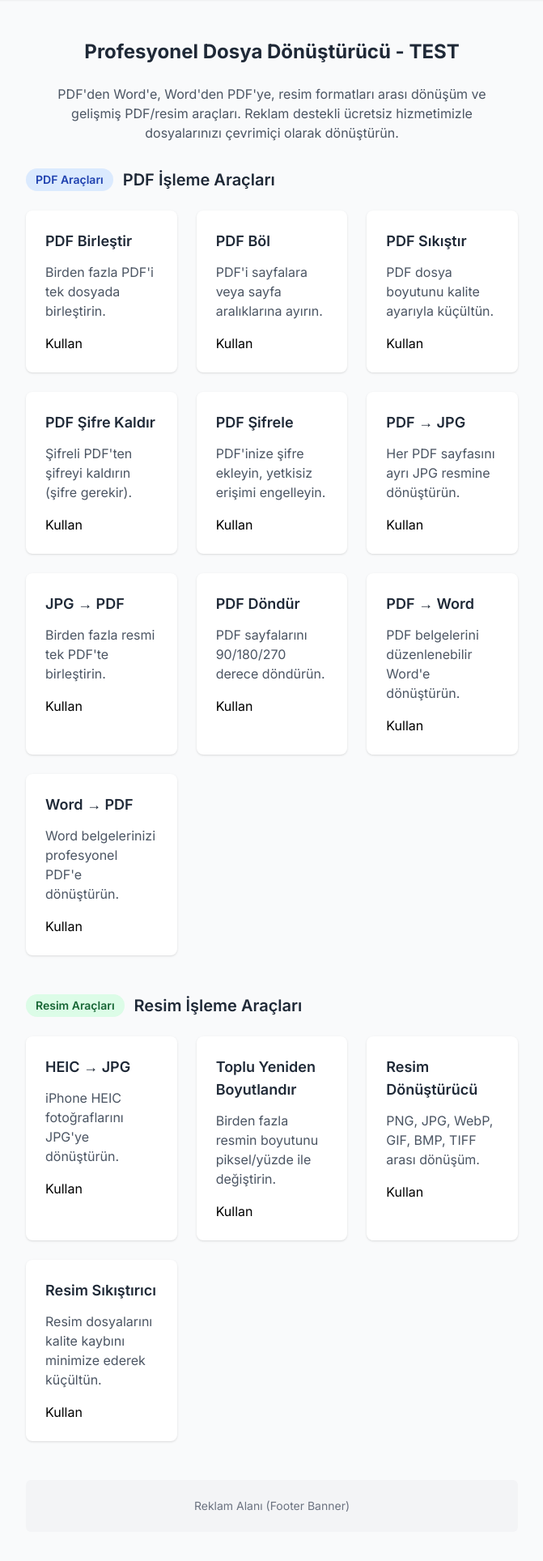
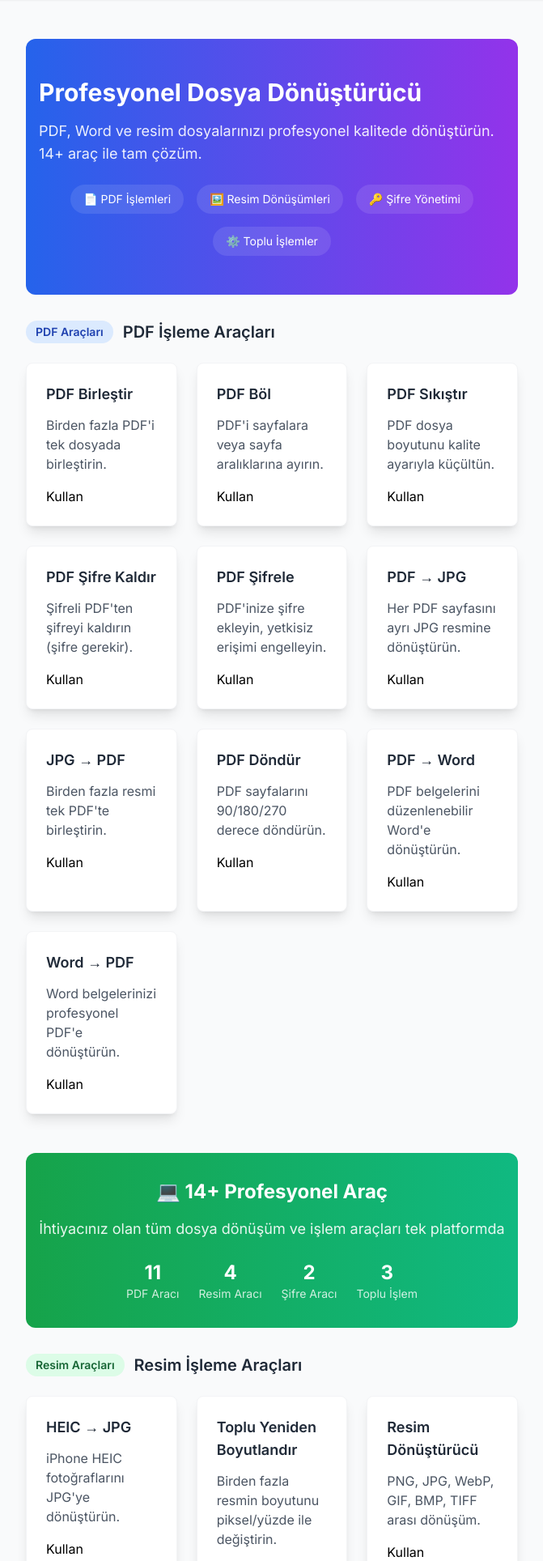
Before and after one commit to yusufonogul-beep/padel-file-converter, a Flask app: page / in a window 1280 px wide. Shown: the part 64-1992 px from the top of the page at 81% size, without its empty margins (304-975 px from the left). Run offline with Flask 3, Linux system fonts and the light colour scheme; some libraries are stand-ins or nearby versions.

Commit message:
Redesign homepage with modern gradient sections, improved cards, and better visual hierarchy

```diff
--- a/templates/index.html
+++ b/templates/index.html
@@ -1,11 +1,16 @@
 {% extends "base.html" %}
 {% block content %}
-<div class="text-center">
-    <h2 class="text-2xl font-bold text-gray-800 mb-6">Profesyonel Dosya Dönüştürücü - TEST</h2>
-    <p class="mb-8 text-gray-600 max-w-xl mx-auto">
-        PDF'den Word'e, Word'den PDF'ye, resim formatları arası dönüşüm ve gelişmiş PDF/resim araçları.
-        Reklam destekli ücretsiz hizmetimizle dosyalarınızı çevrimiçi olarak dönüştürün.
-    </p>
+<div class="bg-gradient-to-r from-blue-600 to-purple-600 text-white py-12 rounded-xl mb-8">
+    <div class="max-w-4xl mx-auto px-4">
+        <h2 class="text-3xl font-bold mb-4">Profesyonel Dosya Dönüştürücü</h2>
+        <p class="text-lg opacity-90 mb-6">PDF, Word ve resim dosyalarınızı profesyonel kalitede dönüştürün. 14+ araç ile tam çözüm.</p>
+        <div class="flex flex-wrap gap-4 justify-center">
+            <div class="bg-white/10 px-4 py-2 rounded-full text-sm">📄 PDF İşlemleri</div>
+            <div class="bg-white/10 px-4 py-2 rounded-full text-sm">🖼️ Resim Dönüşümleri</div>
+            <div class="bg-white/10 px-4 py-2 rounded-full text-sm">🔑 Şifre Yönetimi</div>
+            <div class="bg-white/10 px-4 py-2 rounded-full text-sm">⚙️ Toplu İşlemler</div>
+        </div>
+    </div>
 </div>
 
 <!-- PDF Araçları -->
@@ -16,61 +21,61 @@
     </h3>
     <div class="grid gap-6 sm:grid-cols-2 lg:grid-cols-3">
         <!-- Merge PDF -->
-        <div class="bg-white p-6 rounded-lg shadow hover:shadow-md transition-shadow">
+        <div class="bg-white p-6 rounded-lg shadow-lg hover:shadow-xl transition-all duration-300 transform hover:-translate-y-1 border border-gray-100">
             <h4 class="text-lg font-semibold text-gray-800 mb-3">PDF Birleştir</h4>
             <p class="text-gray-600 mb-4">Birden fazla PDF'i tek dosyada birleştirin.</p>
             <a href="/merge-pdf" class="btn-primary">Kullan</a>
         </div>
         <!-- Split PDF -->
-        <div class="bg-white p-6 rounded-lg shadow hover:shadow-md transition-shadow">
+        <div class="bg-white p-6 rounded-lg shadow-lg hover:shadow-xl transition-all duration-300 transform hover:-translate-y-1 border border-gray-100">
             <h4 class="text-lg font-semibold text-gray-800 mb-3">PDF Böl</h4>
             <p class="text-gray-600 mb-4">PDF'i sayfalara veya sayfa aralıklarına ayırın.</p>
             <a href="/split-pdf" class="btn-primary">Kullan</a>
         </div>
         <!-- Compress PDF -->
-        <div class="bg-white p-6 rounded-lg shadow hover:shadow-md transition-shadow">
+        <div class="bg-white p-6 rounded-lg shadow-lg hover:shadow-xl transition-all duration-300 transform hover:-translate-y-1 border border-gray-100">
             <h4 class="text-lg font-semibold text-gray-800 mb-3">PDF Sıkıştır</h4>
             <p class="text-gray-600 mb-4">PDF dosya boyutunu kalite ayarıyla küçültün.</p>
             <a href="/compress-pdf" class="btn-primary">Kullan</a>
         </div>
         <!-- PDF Password Remove -->
-        <div class="bg-white p-6 rounded-lg shadow hover:shadow-md transition-shadow">
+        <div class="bg-white p-6 rounded-lg shadow-lg hover:shadow-xl transition-all duration-300 transform hover:-translate-y-1 border border-gray-100">
             <h4 class="text-lg font-semibold text-gray-800 mb-3">PDF Şifre Kaldır</h4>
             <p class="text-gray-600 mb-4">Şifreli PDF'ten şifreyi kaldırın (şifre gerekir).</p>
             <a href="/pdf-password-remove" class="btn-primary">Kullan</a>
         </div>
         <!-- PDF Password Protect -->
-        <div class="bg-white p-6 rounded-lg shadow hover:shadow-md transition-shadow">
+        <div class="bg-white p-6 rounded-lg shadow-lg hover:shadow-xl transition-all duration-300 transform hover:-translate-y-1 border border-gray-100">
             <h4 class="text-lg font-semibold text-gray-800 mb-3">PDF Şifrele</h4>
             <p class="text-gray-600 mb-4">PDF'inize şifre ekleyin, yetkisiz erişimi engelleyin.</p>
             <a href="/pdf-password-protect" class="btn-primary">Kullan</a>
         </div>
         <!-- PDF to JPG -->
-        <div class="bg-white p-6 rounded-lg shadow hover:shadow-md transition-shadow">
+        <div class="bg-white p-6 rounded-lg shadow-lg hover:shadow-xl transition-all duration-300 transform hover:-translate-y-1 border border-gray-100">
             <h4 class="text-lg font-semibold text-gray-800 mb-3">PDF → JPG</h4>
             <p class="text-gray-600 mb-4">Her PDF sayfasını ayrı JPG resmine dönüştürün.</p>
             <a href="/pdf-to-jpg" class="btn-primary">Kullan</a>
         </div>
         <!-- JPG to PDF -->
-        <div class="bg-white p-6 rounded-lg shadow hover:shadow-md transition-shadow">
+        <div class="bg-white p-6 rounded-lg shadow-lg hover:shadow-xl transition-all duration-300 transform hover:-translate-y-1 border border-gray-100">
             <h4 class="text-lg font-semibold text-gray-800 mb-3">JPG → PDF</h4>
             <p class="text-gray-600 mb-4">Birden fazla resmi tek PDF'te birleştirin.</p>
             <a href="/jpg-to-pdf" class="btn-primary">Kullan</a>
         </div>
         <!-- Rotate PDF -->
-        <div class="bg-white p-6 rounded-lg shadow hover:shadow-md transition-shadow">
+        <div class="bg-white p-6 rounded-lg shadow-lg hover:shadow-xl transition-all duration-300 transform hover:-translate-y-1 border border-gray-100">
             <h4 class="text-lg font-semibold text-gray-800 mb-3">PDF Döndür</h4>
             <p class="text-gray-600 mb-4">PDF sayfalarını 90/180/270 derece döndürün.</p>
             <a href="/rotate-pdf" class="btn-primary">Kullan</a>
         </div>
         <!-- PDF to Word -->
-        <div class="bg-white p-6 rounded-lg shadow hover:shadow-md transition-shadow">
+        <div class="bg-white p-6 rounded-lg shadow-lg hover:shadow-xl transition-all duration-300 transform hover:-translate-y-1 border border-gray-100">
             <h4 class="text-lg font-semibold text-gray-800 mb-3">PDF → Word</h4>
             <p class="text-gray-600 mb-4">PDF belgelerini düzenlenebilir Word'e dönüştürün.</p>
             <a href="/pdf-to-word" class="btn-primary">Kullan</a>
         </div>
         <!-- Word to PDF -->
-        <div class="bg-white p-6 rounded-lg shadow hover:shadow-md transition-shadow">
+        <div class="bg-white p-6 rounded-lg shadow-lg hover:shadow-xl transition-all duration-300 transform hover:-translate-y-1 border border-gray-100">
             <h4 class="text-lg font-semibold text-gray-800 mb-3">Word → PDF</h4>
             <p class="text-gray-600 mb-4">Word belgelerinizi profesyonel PDF'e dönüştürün.</p>
             <a href="/word-to-pdf" class="btn-primary">Kullan</a>
@@ -78,7 +83,30 @@
     </div>
 </div>
 
-<!-- Resim Araçları -->
+<div class="bg-gradient-to-r from-green-600 to-emerald-500 text-white py-8 rounded-xl mb-8">
+    <div class="max-w-4xl mx-auto px-4 text-center">
+        <h3 class="text-2xl font-bold mb-4">💻 14+ Profesyonel Araç</h3>
+        <p class="text-lg opacity-90 mb-6">İhtiyacınız olan tüm dosya dönüşüm ve işlem araçları tek platformda</p>
+        <div class="flex flex-wrap gap-6 justify-center">
+            <div class="text-center">
+                <div class="text-2xl font-bold">11</div>
+                <div class="text-sm opacity-80">PDF Aracı</div>
+            </div>
+            <div class="text-center">
+                <div class="text-2xl font-bold">4</div>
+                <div class="text-sm opacity-80">Resim Aracı</div>
+            </div>
+            <div class="text-center">
+                <div class="text-2xl font-bold">2</div>
+                <div class="text-sm opacity-80">Şifre Aracı</div>
+            </div>
+            <div class="text-center">
+                <div class="text-2xl font-bold">3</div>
+                <div class="text-sm opacity-80">Toplu İşlem</div>
+            </div>
+        </div>
+    </div>
+</div>
 <div>
     <h3 class="text-xl font-semibold text-gray-800 mb-6 flex items-center">
         <span class="bg-green-100 text-green-800 px-3 py-1 rounded-full text-sm mr-3">Resim Araçları</span>
@@ -86,25 +114,25 @@
     </h3>
     <div class="grid gap-6 sm:grid-cols-2 lg:grid-cols-3">
         <!-- HEIC to JPG -->
-        <div class="bg-white p-6 rounded-lg shadow hover:shadow-md transition-shadow">
+        <div class="bg-white p-6 rounded-lg shadow-lg hover:shadow-xl transition-all duration-300 transform hover:-translate-y-1 border border-gray-100">
             <h4 class="text-lg font-semibold text-gray-800 mb-3">HEIC → JPG</h4>
             <p class="text-gray-600 mb-4">iPhone HEIC fotoğraflarını JPG'ye dönüştürün.</p>
             <a href="/heic-to-jpg" class="btn-primary">Kullan</a>
         </div>
         <!-- Image Resize -->
-        <div class="bg-white p-6 rounded-lg shadow hover:shadow-md transition-shadow">
+        <div class="bg-white p-6 rounded-lg shadow-lg hover:shadow-xl transition-all duration-300 transform hover:-translate-y-1 border border-gray-100">
             <h4 class="text-lg font-semibold text-gray-800 mb-3">Toplu Yeniden Boyutlandır</h4>
             <p class="text-gray-600 mb-4">Birden fazla resmin boyutunu piksel/yüzde ile değiştirin.</p>
             <a href="/image-resize" class="btn-primary">Kullan</a>
         </div>
         <!-- Image Converter -->
-        <div class="bg-white p-6 rounded-lg shadow hover:shadow-md transition-shadow">
+        <div class="bg-white p-6 rounded-lg shadow-lg hover:shadow-xl transition-all duration-300 transform hover:-translate-y-1 border border-gray-100">
             <h4 class="text-lg font-semibold text-gray-800 mb-3">Resim Dönüştürücü</h4>
             <p class="text-gray-600 mb-4">PNG, JPG, WebP, GIF, BMP, TIFF arası dönüşüm.</p>
             <a href="/image-converter" class="btn-primary">Kullan</a>
         </div>
         <!-- Image Compressor -->
-        <div class="bg-white p-6 rounded-lg shadow hover:shadow-md transition-shadow">
+        <div class="bg-white p-6 rounded-lg shadow-lg hover:shadow-xl transition-all duration-300 transform hover:-translate-y-1 border border-gray-100">
             <h4 class="text-lg font-semibold text-gray-800 mb-3">Resim Sıkıştırıcı</h4>
             <p class="text-gray-600 mb-4">Resim dosyalarını kalite kaybını minimize ederek küçültün.</p>
             <a href="/image-compressor" class="btn-primary">Kullan</a>
@@ -112,10 +140,15 @@
     </div>
 </div>
 
-<!-- Ad Slot: Footer Banner -->
-<div class="mt-12">
-    <div class="bg-gray-100 h-16 flex items-center justify-center rounded-md">
-        <span class="text-gray-500 text-sm">Reklam Alanı (Footer Banner)</span>
+<div class="bg-gradient-to-r from-orange-500 to-red-500 text-white py-6 rounded-xl mt-12">
+    <div class="max-w-4xl mx-auto px-4 text-center">
+        <h3 class="text-xl font-bold mb-4">📢 Reklam Destekli Ücretsiz Hizmet</h3>
+        <p class="opacity-90 mb-4">Tüm araçlarımız tamamen ücretsiz - reklam gelirleriyle destekleniyoruz</p>
+        <div class="flex justify-center gap-4">
+            <div class="bg-white/20 px-4 py-2 rounded-full text-sm">✅ Sınırsız Kullanım</div>
+            <div class="bg-white/20 px-4 py-2 rounded-full text-sm">✅ Dosya Boyut Sınırı Yok</div>
+            <div class="bg-white/20 px-4 py-2 rounded-full text-sm">✅ Gizlilik Garantisi</div>
+        </div>
     </div>
 </div>
 {% endblock %}
```
